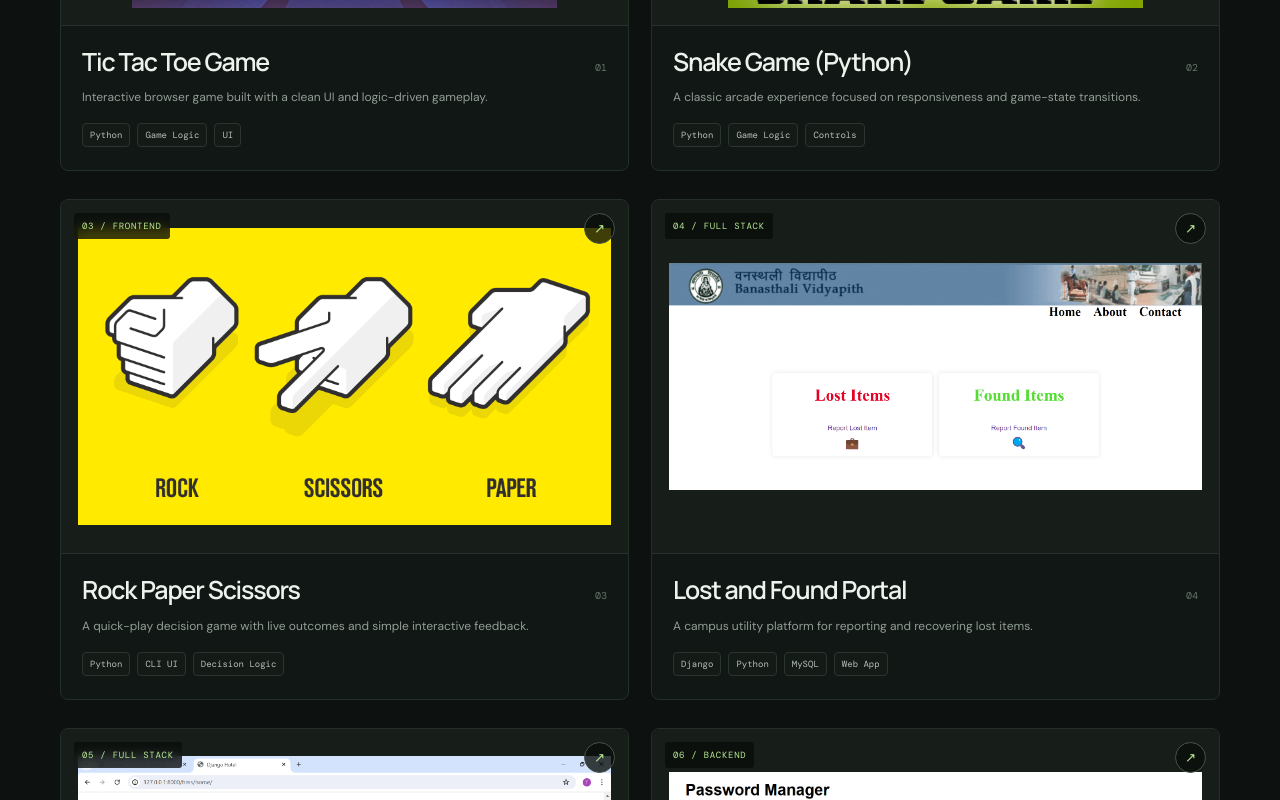
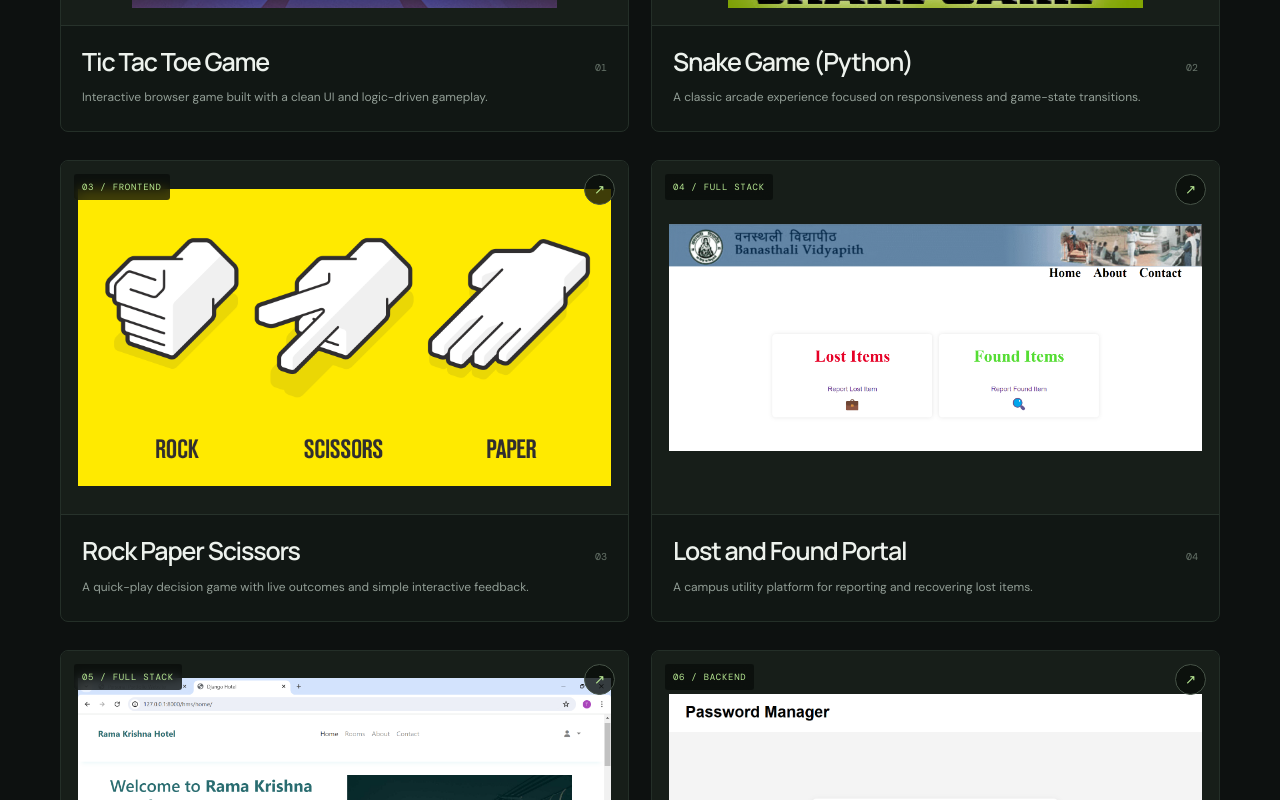
Before and after one commit to tanshi2003/Portfolio_Tanshi, a React (Create React App) app: page / in a window 1280 px wide. Shown: the part 4220-5020 px from the top of the page. Built offline with nearby package versions, Linux system fonts and the light colour scheme.

Commit message:
Simplify project cards for three-column portfolio gallery

```diff
--- a/src/components/Projects.js
+++ b/src/components/Projects.js
@@ -176,7 +176,7 @@ const Projects = () => {
       <div className="project-card-info">
         <div className="project-card-title-line"><h3>{project.title}</h3><span className="project-card-number">{project.number}</span></div>
         <p>{project.short}</p>
-        <div className="project-card-stack">{project.stack.map((tech) => <span key={tech}>{tech}</span>)}</div>
+
       </div>
     </motion.article>
   );
```
